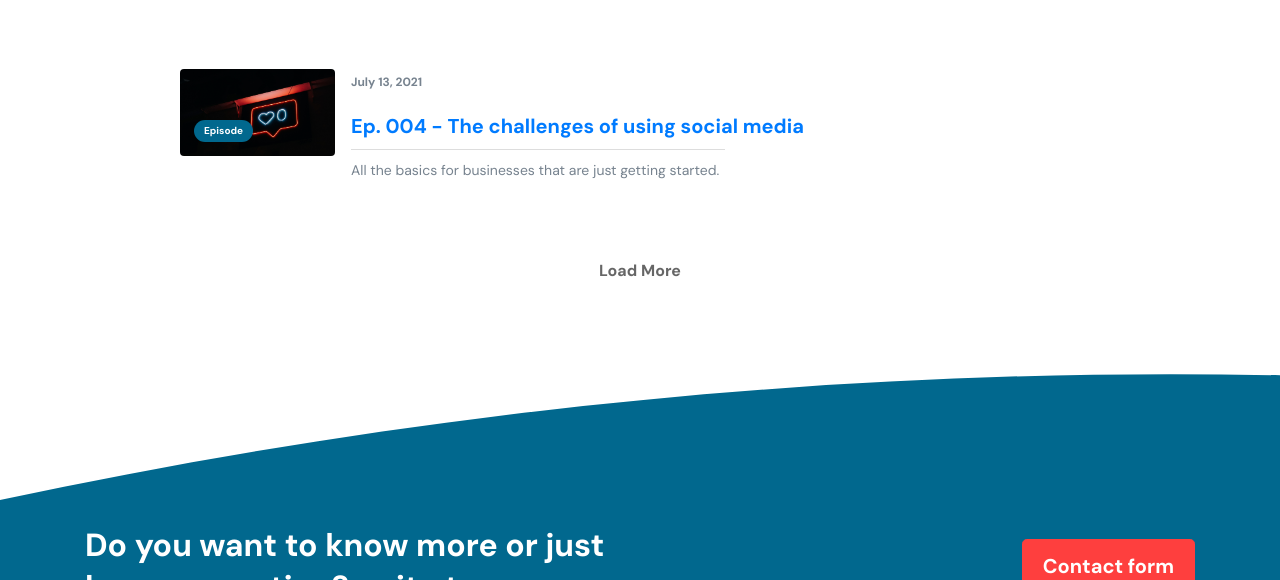
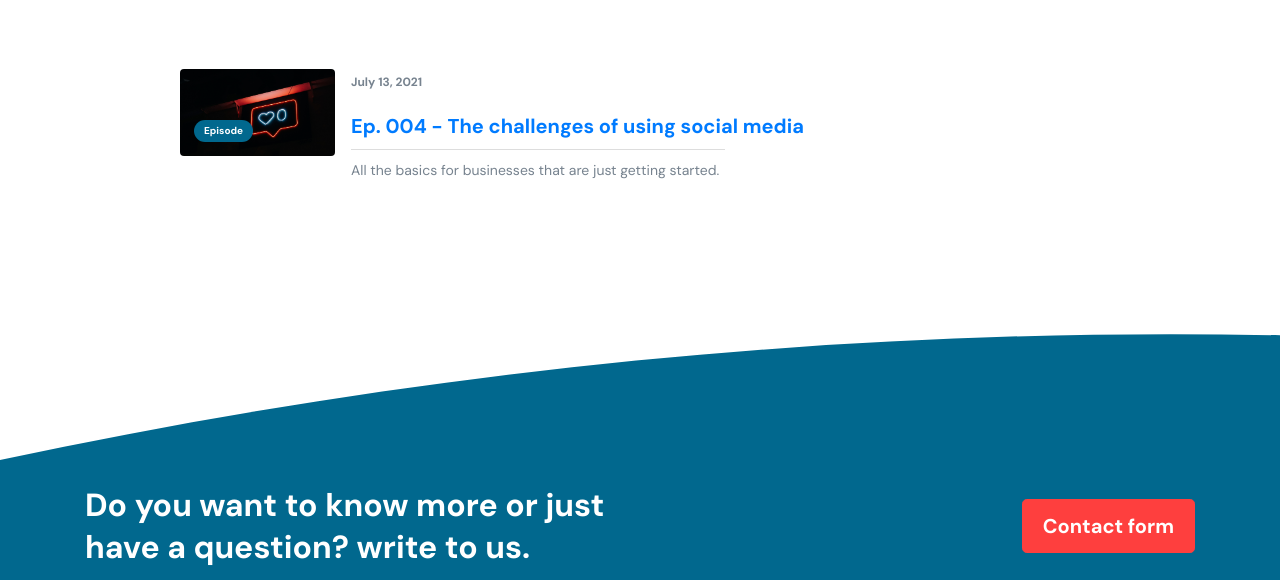
Before and after one commit to thethoughtfulmillennial/thethoughtfulmillennial.github.io, a Jekyll site: the page built from episodes.html, in a window 1280 px wide and 900 px high, scrolled down 859 px, cut to the strip 0-580 px from the top of the window. Built offline with Jekyll 4.4.1, drawn with Linux system fonts in a browser that asks for light colours.

Commit message:
Updating episode sorting.

```diff
--- a/episodes.html
+++ b/episodes.html
@@ -18,7 +18,7 @@
 				</section>
 				<section class="foi-page-section pt-0">
 					<div class="row">
-						{% for episode in site.episodes %}
+						{% for episode in site.episodes | sort:"order" | reverse %}
 						<div class="col-12">
 							<a href="{{ site.url }}{{ episode.url }}" class="text-decoration-none">
 								<article class="blog-post media">
@@ -38,13 +38,6 @@
 						</div>
 						{% endfor %}
 					</div>
-					<div class="row">
-						<div class="col-12">
-							<p class="text-center">
-								<a href="#!" class="load-more-link">Load More</a>
-							</p>
-						</div>
-					</div>
 				</section>
 			</div>
 		</div>
--- a/index.html
+++ b/index.html
@@ -26,7 +26,7 @@
 				</ul>
 				<ul class="navbar-nav mt-2 mt-lg-0">
 					<li class="nav-item mr-2 mb-3 mb-lg-0">
-						<a class="btn btn-secondary" href="register.html">Listen</a>
+						<a class="btn btn-secondary" href="/episodes.html">Listen</a>
 					</li>
 				</ul>
 			</div>
@@ -64,7 +64,7 @@
 			<div class="col-lg-10 offset-lg-1">
 				<section class="foi-page-section pt-0">
 					<div class="row">
-						{% for episode in site.episodes %}
+						{% for episode in site.episodes  limit:3 | sort:"order" | reverse %}
 						<div class="col-12">
 							<a href="{{ site.url }}{{ episode.url }}" class="text-decoration-none">
 								<article class="blog-post media">
```
